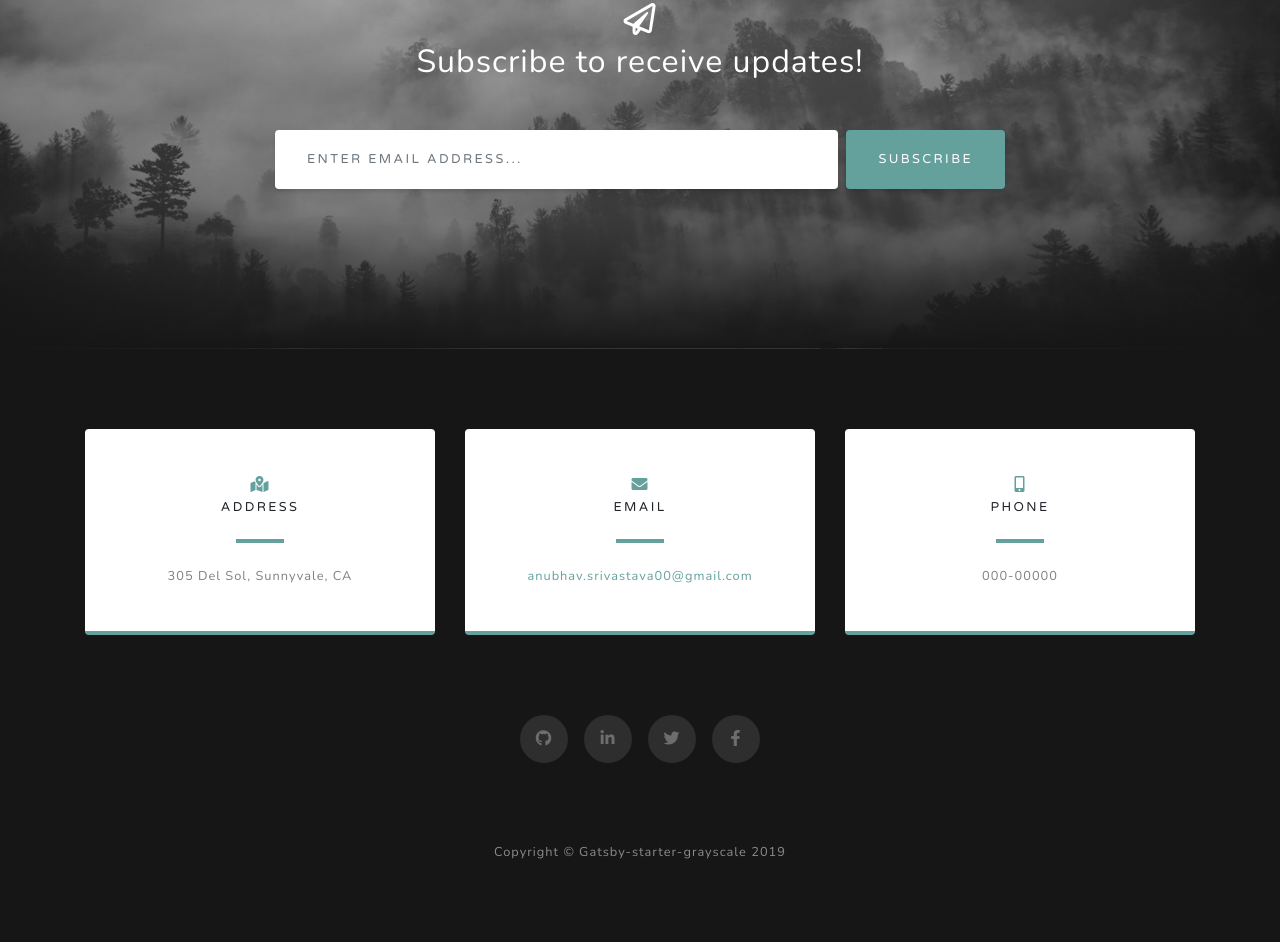
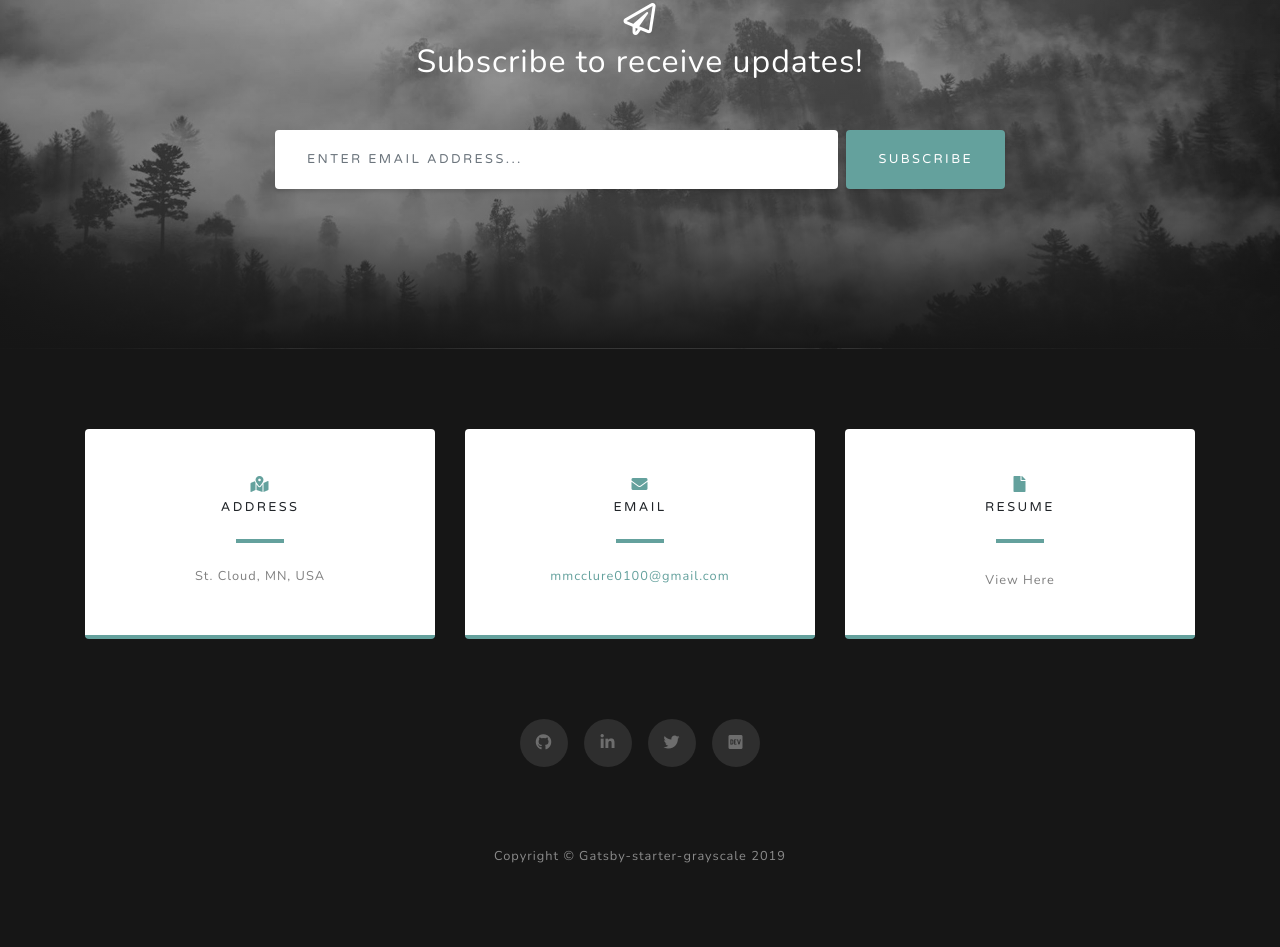
Before and after one commit to MMcClure11/mmcclure-portfolio, a Gatsby site: page / in a window 1280 px wide. Shown: the part 3244-4191 px from the top of the page. Built offline with nearby package versions, Linux system fonts and the light colour scheme; Gatsby itself is replaced by a stand-in of ours.

Commit message:
Change SocialLinks, Address, Email, and add Resume

```diff
--- a/config.js
+++ b/config.js
@@ -16,25 +16,25 @@ module.exports = {
     {
       icon: 'fa-github',
       name: 'Github',
-      url: 'https://github.com/anubhavsrivastava',
+      url: 'https://github.com/MMcClure11',
     },
     {
       icon: 'fa-linkedin-in',
       name: 'Linkedin',
-      url: 'https://linkedin.com/in/theanubhav/',
+      url: 'http://www.linkedin.com/in/megmcclure',
     },
     {
       icon: 'fa-twitter',
       name: 'Twitter',
-      url: 'https://twitter.com/onlyanubhav',
+      url: 'https://twitter.com/MMcClure0100',
     },
     {
-      icon: 'fa-facebook-f',
-      name: 'Facebook',
-      url: 'https://facebook.com/theanubhav',
+      icon: 'fa-dev',
+      name: 'Dev',
+      url: 'https://dev.to/mmcclure11',
     },
   ],
-  email: 'anubhav.srivastava00@gmail.com',
-  phone: '000-00000',
-  address: '305 Del Sol, Sunnyvale, CA',
+  email: 'mmcclure0100@gmail.com',
+  url: 'https://docs.google.com/document/d/1VbkFktDgiDr7yPf3dlR-ETvwzrWzE7iDK0ZFAI9dMDY/edit?usp=sharing',
+  address: 'St. Cloud, MN, USA',
 };
--- a/src/components/SocialLinks.js
+++ b/src/components/SocialLinks.js
@@ -33,10 +33,12 @@ export default function SocialLinks() {
           <div className="col-md-4 mb-3 mb-md-0">
             <div className="card py-4 h-100">
               <div className="card-body text-center">
-                <i className="fas fa-mobile-alt text-primary mb-2"></i>
-                <h4 className="text-uppercase m-0">Phone</h4>
+                <i className="fas fa-file text-primary mb-2"></i>
+                <h4 className="text-uppercase m-0">Resume</h4>
                 <hr className="my-4" />
-                <div className="small text-black-50">{config.phone}</div>
+                <a key={config.url} href={config.url} className={`mx-2`}>
+                  <span className="small text-black-50">View Here</span>
+                </a>
               </div>
             </div>
           </div>
```
